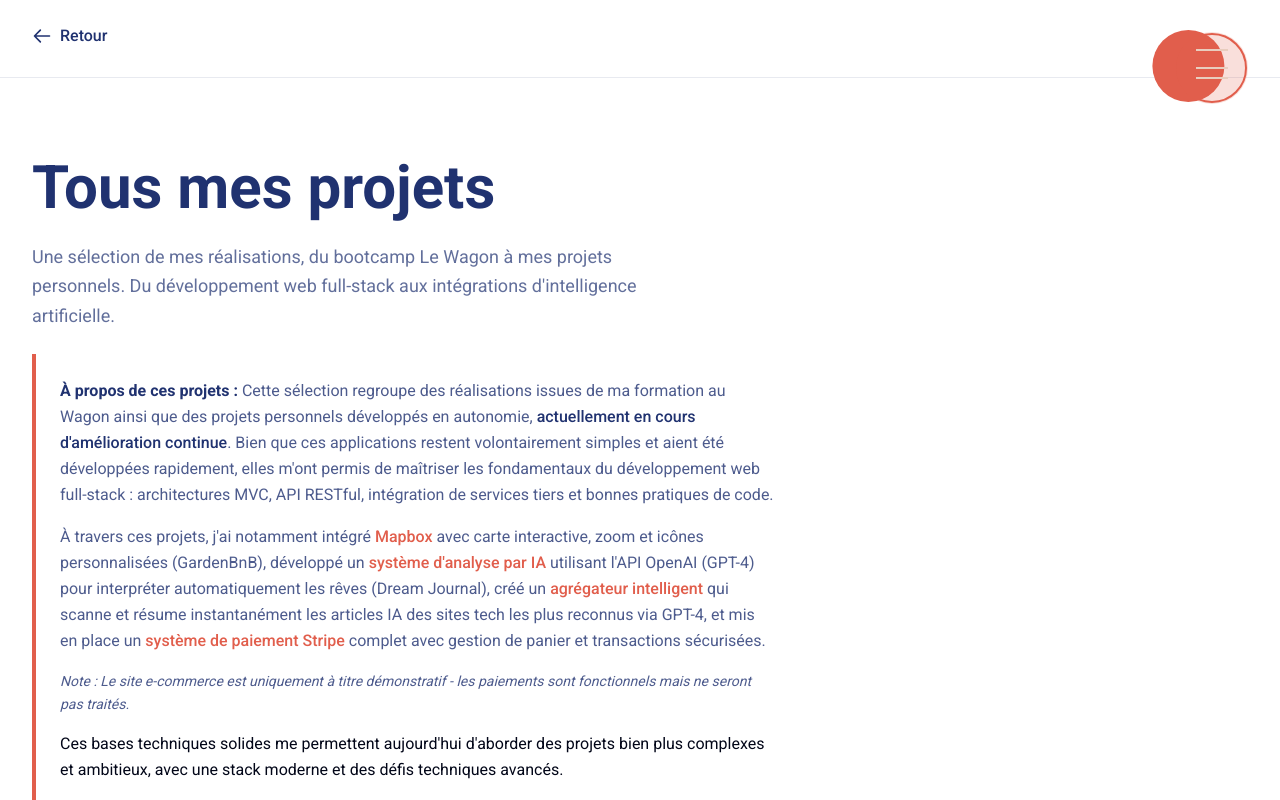
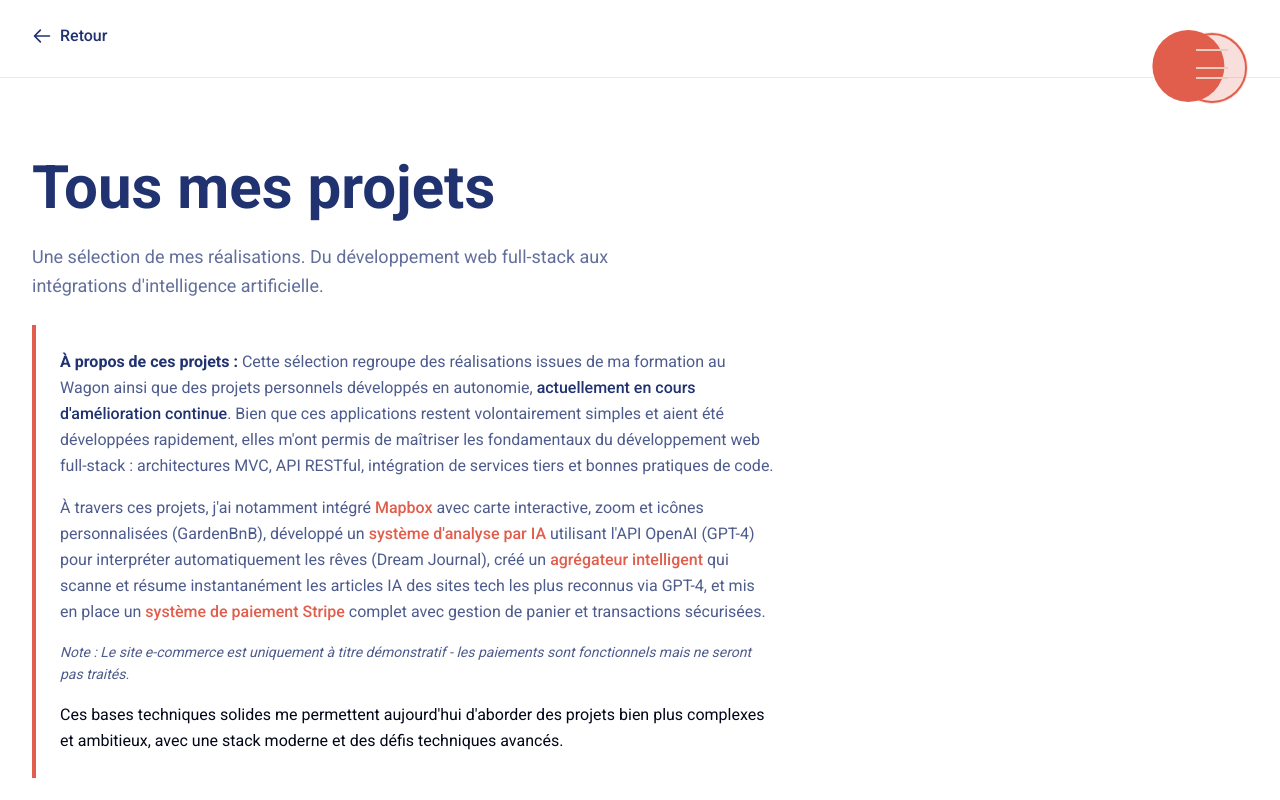
Before and after one commit to ThomasWEBDEV/portfolio-thomas-feret, a Next.js app: page /projets in a window 1280 px wide. Shown: the top 800 px of the page. Built offline with nearby package versions, Linux system fonts and the light colour scheme; a web font is replaced by a local one.

Commit message:
Projets: mise à jour contenu

```diff
--- a/app/projets/page.tsx
+++ b/app/projets/page.tsx
@@ -110,7 +110,7 @@ export default function ProjectsPage() {
             Tous mes projets
           </h1>
           <p className="text-[#203270]/70 text-lg max-w-2xl font-roboto leading-relaxed mb-6">
-            Une sélection de mes réalisations, du bootcamp Le Wagon à mes projets personnels.
+            Une sélection de mes réalisations.
             Du développement web full-stack aux intégrations d'intelligence artificielle.
           </p>
 
```
